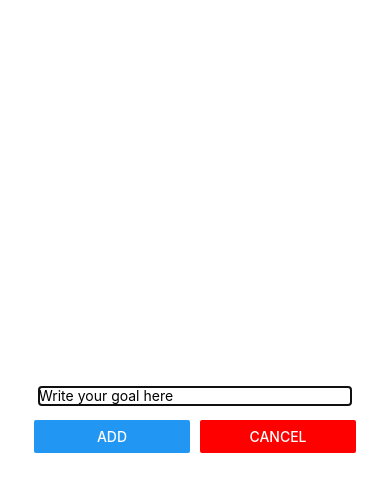
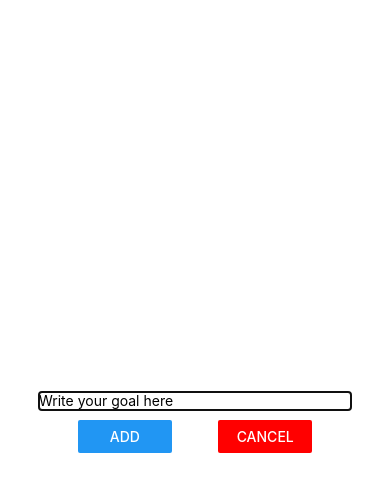
Before and after one commit to arishuynhvan/learnRNExpo, a React Native app: screen / in a window 390 px wide. Both pictures are taken after a click on the button "ADD NEW GOAL". Shown: the top 492 px of the page. Built offline with nearby package versions, Linux system fonts and the light colour scheme.

Commit message:
Tweak UI for cleaner look

```diff
--- a/components/GoalInput.js
+++ b/components/GoalInput.js
@@ -24,8 +24,8 @@ const GoalInput = (props) => {
         <View
           style={{
             flexDirection: "row",
-            width: "80%",
-            justifyContent: "center",
+            width: "60%",
+            justifyContent: "space-between"
           }}
         >
           <View style={styles.button}>
@@ -53,8 +53,7 @@ const styles = StyleSheet.create({
     alignItems: "center",
   },
   button: {
-    width: "50%",
-    margin: 5,
+    width:"40%"
   },
 });
 export default GoalInput;
```
